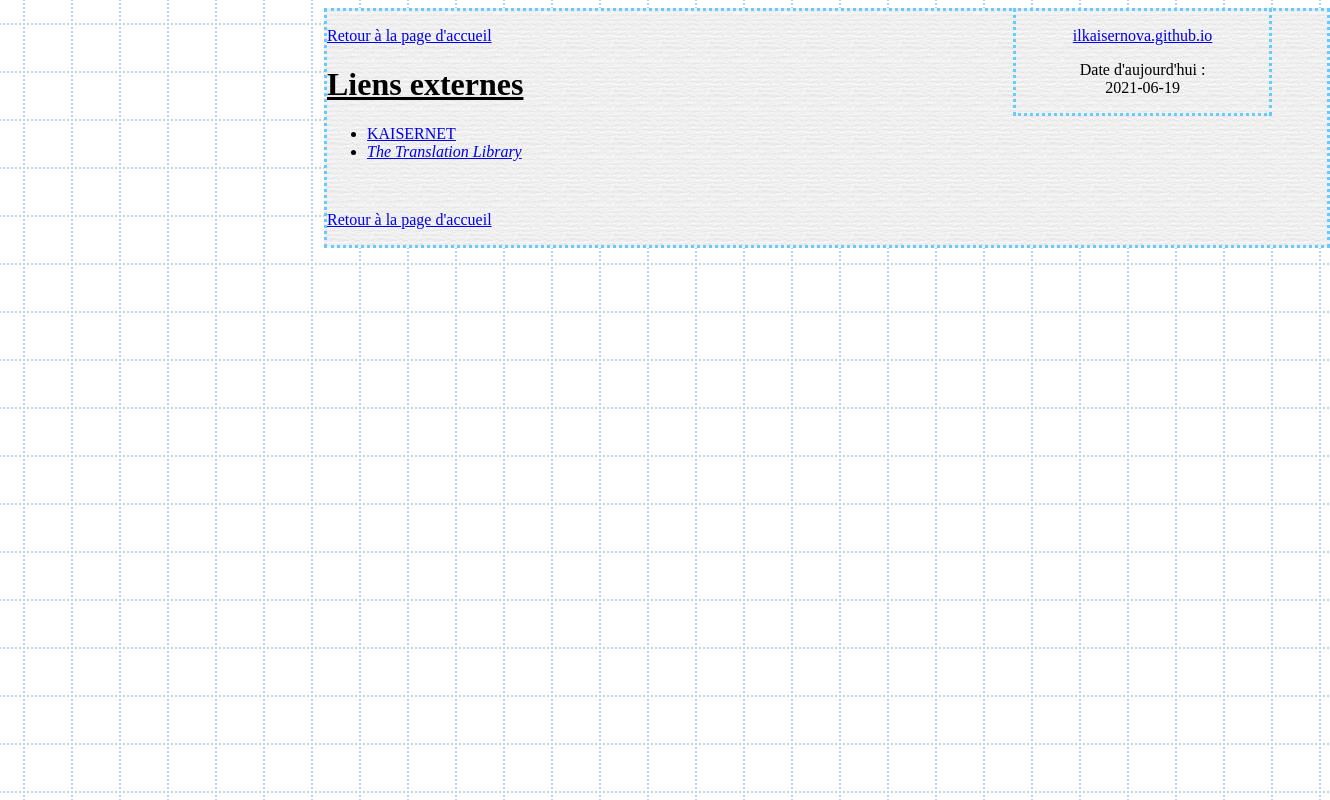
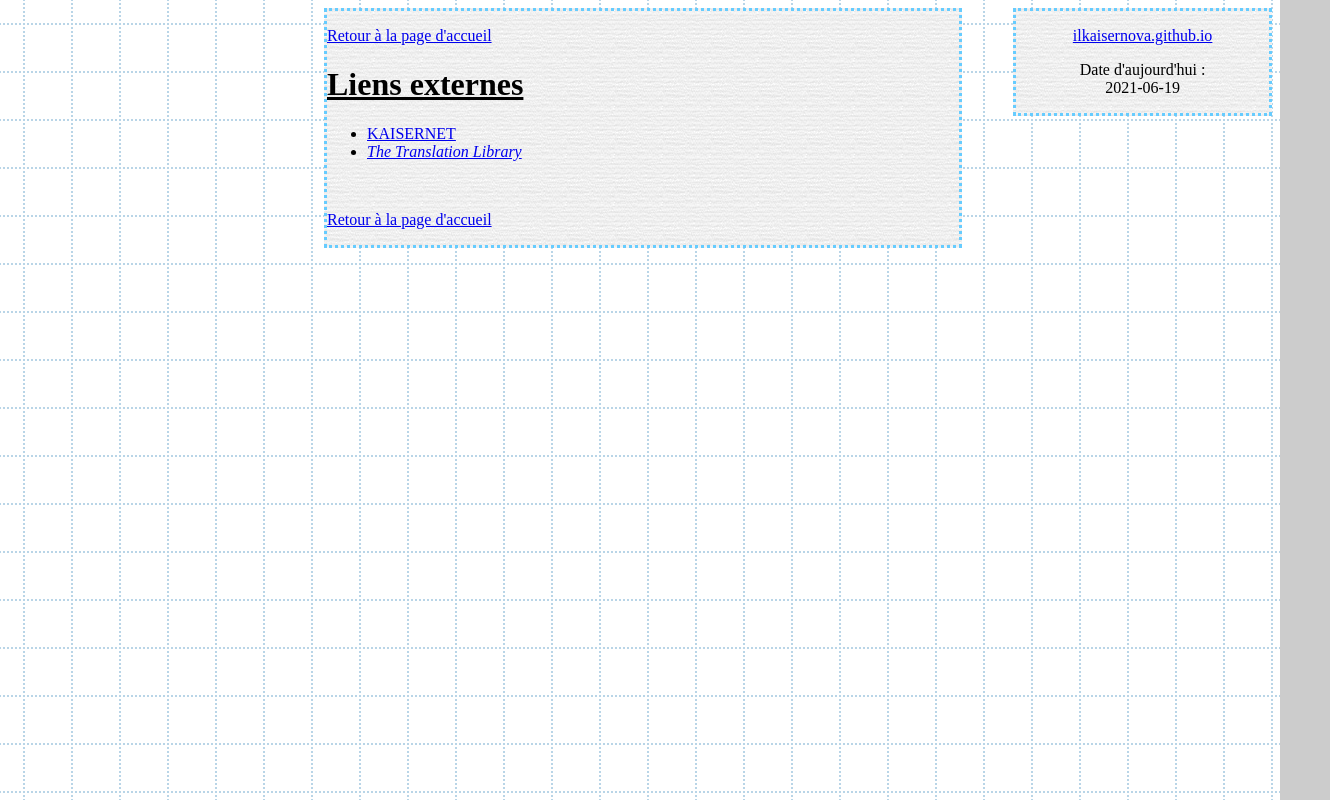
Before and after one commit to ilkaisernova/ilkaisernova.github.io, a plain HTML site: page liens.html in a window 1280 px wide. Shown: the whole page, 1330 px wide, since content can reach past the window. Drawn offline with Linux system fonts and the light colour scheme.

Commit message:
Update (CSS, 15:07)

```diff
--- a/css/principal.css
+++ b/css/principal.css
@@ -16,8 +16,8 @@ body {
 }
 
 .contenu {
-  width: 62.5rem;
-  max-width: 62.5rem;
+  width: 50%;
+  max-width: 50%;
   display: block;
   margin-left: 25%;
   border-style: dotted;
```
Also changed, not shown: index.html (+1 -1 lines).
